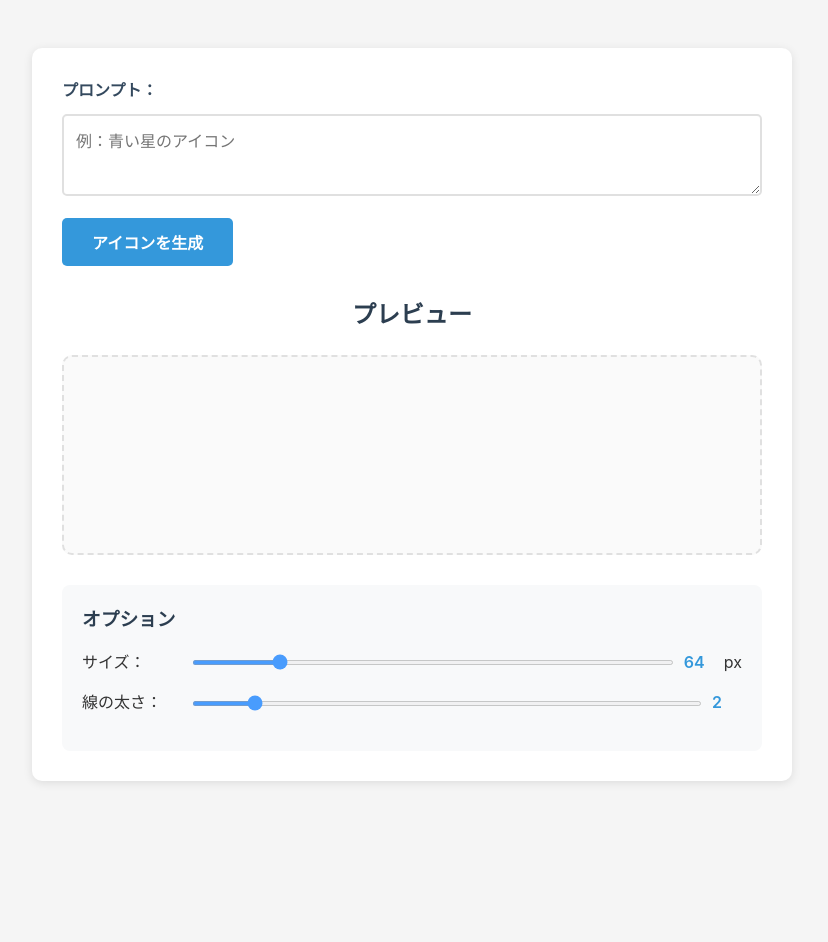
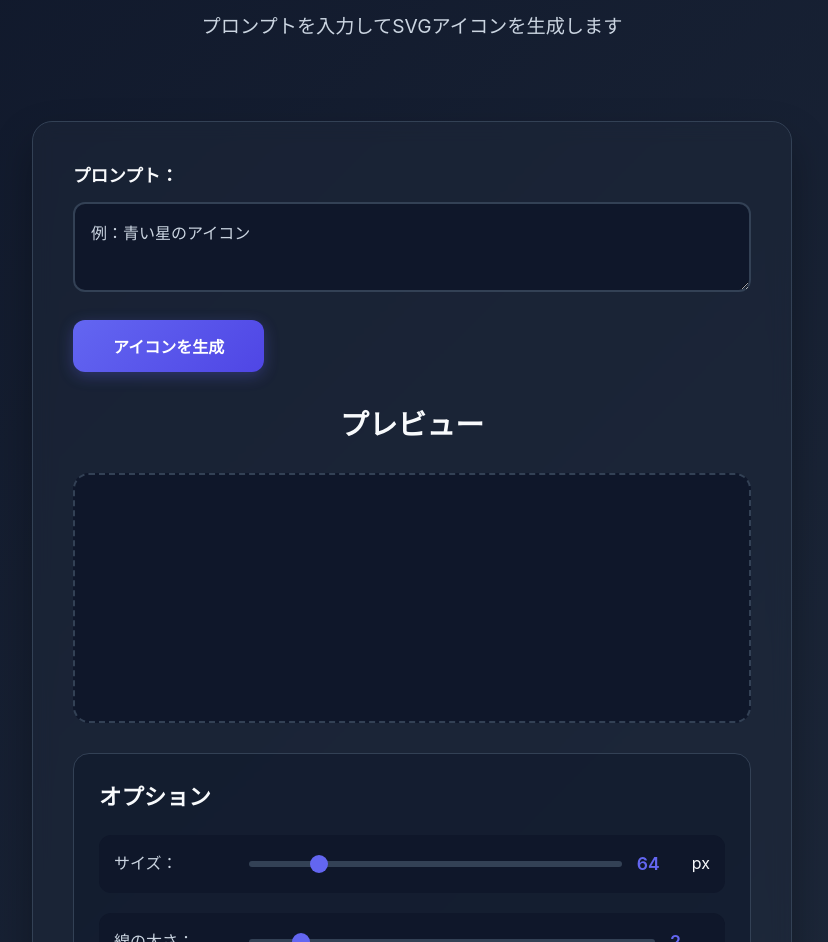
Before and after one commit to hapx2yuki/svg-icon-generator, a plain HTML site: page index.html in a window 1280 px wide. Shown: the part 154-1096 px from the top of the page, without its empty margins (228-1056 px from the left). Before the commit the page ends 955 px from the top, so only its background shows below. Drawn offline with Linux system fonts and the light colour scheme.

Commit message:
モダンなダークテーマデザインに更新

```diff
--- a/styles.css
+++ b/styles.css
@@ -4,11 +4,24 @@
     box-sizing: border-box;
 }
 
+:root {
+    --primary: #6366f1;
+    --primary-dark: #4f46e5;
+    --secondary: #ec4899;
+    --bg-dark: #0f172a;
+    --bg-light: #1e293b;
+    --text-primary: #f8fafc;
+    --text-secondary: #cbd5e1;
+    --border: #334155;
+    --shadow: rgba(0, 0, 0, 0.3);
+}
+
 body {
-    font-family: -apple-system, BlinkMacSystemFont, 'Segoe UI', Roboto, Oxygen, Ubuntu, Cantarell, sans-serif;
-    background-color: #f5f5f5;
-    color: #333;
+    font-family: -apple-system, BlinkMacSystemFont, 'Segoe UI', Roboto, 'Noto Sans JP', sans-serif;
+    background: linear-gradient(135deg, var(--bg-dark) 0%, var(--bg-light) 100%);
+    color: var(--text-primary);
     line-height: 1.6;
+    min-height: 100vh;
 }
 
 .container {
@@ -20,25 +33,33 @@ body {
 header {
     text-align: center;
     margin-bottom: 40px;
-    padding: 20px 0;
+    padding: 40px 0;
 }
 
 header h1 {
-    font-size: 2.5em;
-    color: #2c3e50;
-    margin-bottom: 10px;
+    font-size: 3.5em;
+    font-weight: 800;
+    background: linear-gradient(135deg, var(--primary) 0%, var(--secondary) 100%);
+    -webkit-background-clip: text;
+    -webkit-text-fill-color: transparent;
+    background-clip: text;
+    margin-bottom: 15px;
+    letter-spacing: -0.02em;
 }
 
 header p {
-    color: #7f8c8d;
-    font-size: 1.1em;
+    color: var(--text-secondary);
+    font-size: 1.2em;
+    font-weight: 400;
 }
 
 main {
-    background: white;
-    border-radius: 10px;
-    padding: 30px;
-    box-shadow: 0 2px 10px rgba(0, 0, 0, 0.1);
+    background: rgba(30, 41, 59, 0.5);
+    backdrop-filter: blur(10px);
+    border: 1px solid var(--border);
+    border-radius: 20px;
+    padding: 40px;
+    box-shadow: 0 20px 40px var(--shadow);
 }
 
 .input-section {
@@ -47,45 +68,55 @@ main {
 
 .input-section label {
     display: block;
-    margin-bottom: 10px;
+    margin-bottom: 12px;
     font-weight: 600;
-    color: #34495e;
+    color: var(--text-primary);
+    font-size: 1.1em;
 }
 
 #prompt {
     width: 100%;
-    padding: 12px;
-    border: 2px solid #e0e0e0;
-    border-radius: 5px;
+    padding: 16px;
+    background: var(--bg-dark);
+    border: 2px solid var(--border);
+    border-radius: 12px;
     font-size: 16px;
+    color: var(--text-primary);
     resize: vertical;
-    transition: border-color 0.3s;
+    transition: all 0.3s ease;
 }
 
 #prompt:focus {
     outline: none;
-    border-color: #3498db;
+    border-color: var(--primary);
+    box-shadow: 0 0 0 3px rgba(99, 102, 241, 0.1);
+}
+
+#prompt::placeholder {
+    color: var(--text-secondary);
 }
 
 #generateBtn {
-    margin-top: 15px;
-    padding: 12px 30px;
-    background-color: #3498db;
+    margin-top: 20px;
+    padding: 14px 40px;
+    background: linear-gradient(135deg, var(--primary) 0%, var(--primary-dark) 100%);
     color: white;
     border: none;
-    border-radius: 5px;
+    border-radius: 12px;
     font-size: 16px;
     font-weight: 600;
     cursor: pointer;
-    transition: background-color 0.3s;
+    transition: all 0.3s ease;
+    box-shadow: 0 4px 15px rgba(99, 102, 241, 0.3);
 }
 
 #generateBtn:hover {
-    background-color: #2980b9;
+    transform: translateY(-2px);
+    box-shadow: 0 6px 20px rgba(99, 102, 241, 0.4);
 }
 
 #generateBtn:active {
-    transform: scale(0.98);
+    transform: translateY(0);
 }
 
 .preview-section {
@@ -94,76 +125,148 @@ main {
 }
 
 .preview-section h2 {
-    margin-bottom: 20px;
-    color: #2c3e50;
+    margin-bottom: 25px;
+    color: var(--text-primary);
+    font-size: 1.8em;
+    font-weight: 600;
 }
 
 .svg-preview {
-    min-height: 200px;
-    border: 2px dashed #e0e0e0;
-    border-radius: 10px;
+    min-height: 250px;
+    border: 2px dashed var(--border);
+    border-radius: 16px;
     display: flex;
     align-items: center;
     justify-content: center;
-    background-color: #fafafa;
-    margin-bottom: 20px;
-    padding: 20px;
+    background: var(--bg-dark);
+    margin-bottom: 25px;
+    padding: 30px;
+    transition: all 0.3s ease;
+}
+
+.svg-preview:hover {
+    border-color: var(--primary);
+    background: rgba(99, 102, 241, 0.05);
 }
 
 #downloadBtn {
-    padding: 10px 25px;
-    background-color: #27ae60;
+    padding: 12px 30px;
+    background: linear-gradient(135deg, var(--secondary) 0%, #db2777 100%);
     color: white;
     border: none;
-    border-radius: 5px;
-    font-size: 14px;
+    border-radius: 12px;
+    font-size: 15px;
     font-weight: 600;
     cursor: pointer;
-    transition: background-color 0.3s;
+    transition: all 0.3s ease;
+    box-shadow: 0 4px 15px rgba(236, 72, 153, 0.3);
 }
 
 #downloadBtn:hover {
-    background-color: #229954;
+    transform: translateY(-2px);
+    box-shadow: 0 6px 20px rgba(236, 72, 153, 0.4);
 }
 
 .options-section {
-    background-color: #f8f9fa;
-    padding: 20px;
-    border-radius: 8px;
+    background: rgba(15, 23, 42, 0.5);
+    border: 1px solid var(--border);
+    padding: 25px;
+    border-radius: 16px;
+    margin-top: 30px;
 }
 
 .options-section h3 {
-    margin-bottom: 15px;
-    color: #2c3e50;
+    margin-bottom: 20px;
+    color: var(--text-primary);
+    font-size: 1.4em;
+    font-weight: 600;
 }
 
 .option-group {
-    margin-bottom: 15px;
+    margin-bottom: 20px;
     display: flex;
     align-items: center;
-    gap: 10px;
+    gap: 15px;
+    padding: 15px;
+    background: var(--bg-dark);
+    border-radius: 12px;
+    transition: all 0.3s ease;
+}
+
+.option-group:hover {
+    background: rgba(99, 102, 241, 0.05);
 }
 
 .option-group label {
-    min-width: 100px;
+    min-width: 120px;
     font-weight: 500;
+    color: var(--text-secondary);
 }
 
 .option-group input[type="range"] {
     flex: 1;
-    height: 5px;
-    background: #ddd;
+    height: 6px;
+    background: var(--border);
     outline: none;
-    opacity: 0.7;
-    transition: opacity 0.2s;
+    border-radius: 3px;
+    -webkit-appearance: none;
+    appearance: none;
 }
 
-.option-group input[type="range"]:hover {
-    opacity: 1;
+.option-group input[type="range"]::-webkit-slider-thumb {
+    -webkit-appearance: none;
+    appearance: none;
+    width: 18px;
+    height: 18px;
+    background: var(--primary);
+    border-radius: 50%;
+    cursor: pointer;
+    transition: all 0.2s ease;
+}
+
+.option-group input[type="range"]::-webkit-slider-thumb:hover {
+    transform: scale(1.2);
+    box-shadow: 0 0 10px var(--primary);
+}
+
+.option-group input[type="range"]::-moz-range-thumb {
+    width: 18px;
+    height: 18px;
+    background: var(--primary);
+    border-radius: 50%;
+    cursor: pointer;
+    border: none;
+    transition: all 0.2s ease;
+}
+
+.option-group input[type="range"]::-moz-range-thumb:hover {
+    transform: scale(1.2);
+    box-shadow: 0 0 10px var(--primary);
 }
 
 .option-group span {
-    min-width: 30px;
+    min-width: 40px;
     font-weight: 600;
-    color: #3498db;
+    color: var(--primary);
+    font-size: 1.1em;
 }
+
+@media (max-width: 768px) {
+    header h1 {
+        font-size: 2.5em;
+    }
+
+    main {
+        padding: 25px;
+    }
+
+    .option-group {
+        flex-direction: column;
+        align-items: flex-start;
+        gap: 10px;
+    }
+
+    .option-group input[type="range"] {
+        width: 100%;
+    }
+}
```
